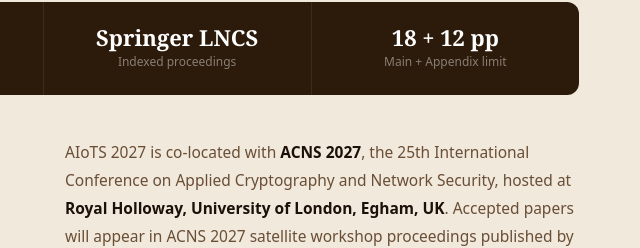
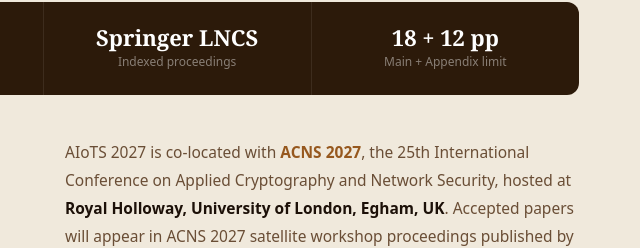
Before and after one commit to AIOTS2027/aiots2027.github.io, a plain HTML site: page page-template.html in a window 1280 px wide. Shown: the part 1096-1344 px from the top of the page, 597-1237 px from the left. Drawn offline with Linux system fonts and the light colour scheme; a script that the page names is missing; a web font is replaced by a local one.

Commit message:
Add hyperlink to ACNS 2027 in page-template.html

```diff
--- a/page-template.html
+++ b/page-template.html
@@ -781,7 +781,7 @@ section { scroll-margin-top: 60px; background: #FAF7F2; }
     </div>
     <div class="about-body-cols">
       <p>AIoTS explores two complementary directions: leveraging AI and machine learning to advance security solutions for IIoT/CPS environments, and applying cybersecurity principles to protect AI algorithms from adversarial threats. The workshop brings together leading researchers and practitioners to share cutting-edge findings and shape the trajectory of <strong>secure AI-driven industrial systems</strong>.</p>
-      <p>AIoTS 2027 is co-located with <strong>ACNS 2027</strong>, the 25th International Conference on Applied Cryptography and Network Security, hosted at <strong>Royal Holloway, University of London, Egham, UK</strong>. Accepted papers will appear in ACNS 2027 satellite workshop proceedings published by Springer LNCS.</p>
+      <p>AIoTS 2027 is co-located with <strong><a href="https://acns2027.isg.rhul.ac.uk/">ACNS 2027</a></strong>, the 25th International Conference on Applied Cryptography and Network Security, hosted at <strong>Royal Holloway, University of London, Egham, UK</strong>. Accepted papers will appear in ACNS 2027 satellite workshop proceedings published by Springer LNCS.</p>
     </div>
   </div>
 </section>
```
